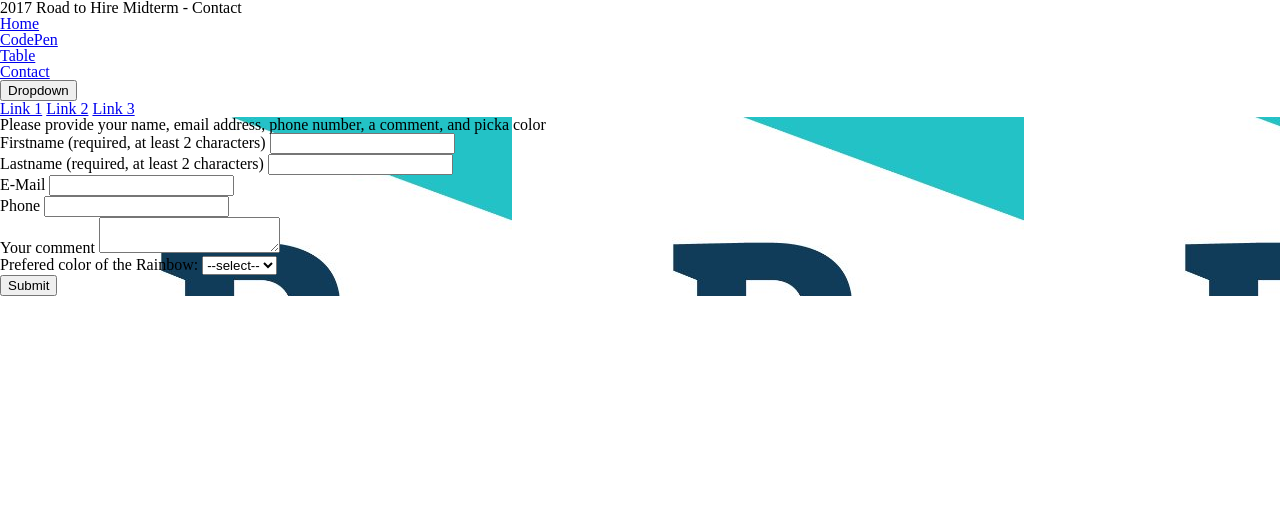
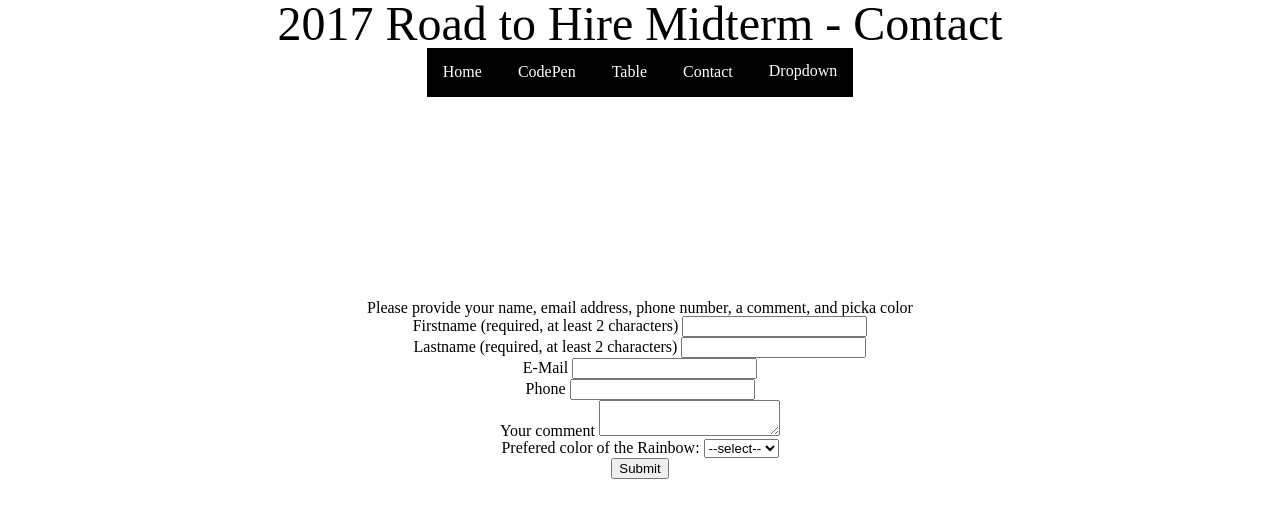
Before and after one commit to chamil96/midterm, a plain HTML site: page contact.html in a window 1280 px wide. Drawn offline with nearby package versions, Linux system fonts and the light colour scheme; files whose address does not match are found by name.

Commit message:
Updates to website

```diff
--- a/contact.html
+++ b/contact.html
@@ -30,15 +30,15 @@
 						<li class="navbar">
 							<a href="contact.html">Contact</a>
 						</li>
-          </ul>
-          <div class="dropdown">
-            <button type="button" name="button">Dropdown</button>
+						<li class="navbar">
+							<div class="dropdown-menu">
+								<button class="drop-but">Dropdown</button>
 								<div class="dropdown-links">
-              <a href="#">Link 1</a>
-              <a href="#">Link 2</a>
-              <a href="#">Link 3</a>
+									<a href="#">Link1</a> <a href="#">Link2</a> <a href="#">Link3</a>
 								</div>
 							</div>
+						</li>
+					</ul>
 				</nav>
 			</header>
 		</div>
--- a/lib/css/hotstylez.css
+++ b/lib/css/hotstylez.css
@@ -44,14 +44,94 @@ table {
 	border-spacing: 0;
 }
 /* Index */
-.main-content{
+#roadtohire-display{
+  display: block;
   background-image: url("lib/img/roadtohirelogo3.jpg");
 }
 
 /* Contact */
-
+legend{
+  padding-top: 200px;
+}
 
 /* Table */
+#table{
+  padding-top: 200px;
+  display: inline-block;
+}
+#table th{
+  border-style: groove;
+}
+
 
 
 /* Codepen */
+.codepen-display{
+  padding-top: 150px;
+}
+
+/* All */
+.container{
+  text-align: center;
+}
+
+.header h1{
+  font-size: 3em;
+}
+
+.navbar {
+  overflow: hidden;
+  background-color: black;
+  display: inline-block;
+  width: auto;
+}
+
+.navbar a{
+  float: left;
+  font-size: 16px;
+  color: white;
+  text-align: center;
+  padding: 14px 16px;
+  text-decoration: none;
+  font-family: Times New Roman;
+}
+
+.dropdown-menu{
+  float: left;
+  overflow: hidden;
+}
+
+.dropdown-menu .drop-but{
+  font-size: 16px;
+  border: none;
+  outline: none;
+  color: white;
+  padding: 14px 16px;
+  background-color: inherit;
+  font-family: Times New Roman;
+}
+.container a:hover, .dropdown-menu:hover.drop-but{
+  background-color: grey;
+}
+
+.dropdown-links{
+  display: none;
+  position: absolute;
+}
+
+.dropdown-links a{
+  float: none;
+  color: black;
+  text-decoration: none;
+  text-align:left;
+  padding: 12px 16px;
+  display: block;
+}
+
+.drop-links a:hover{
+  background-color: blue;
+}
+
+.dropdown-menu:hover .dropdown-links{
+  display: block;
+}
```
Also changed, not shown: codepen.html (+18 -8 lines), index.html (+9 -11 lines), table.html (+8 -8 lines). Lines whose indentation alone changed are shown as unchanged.
